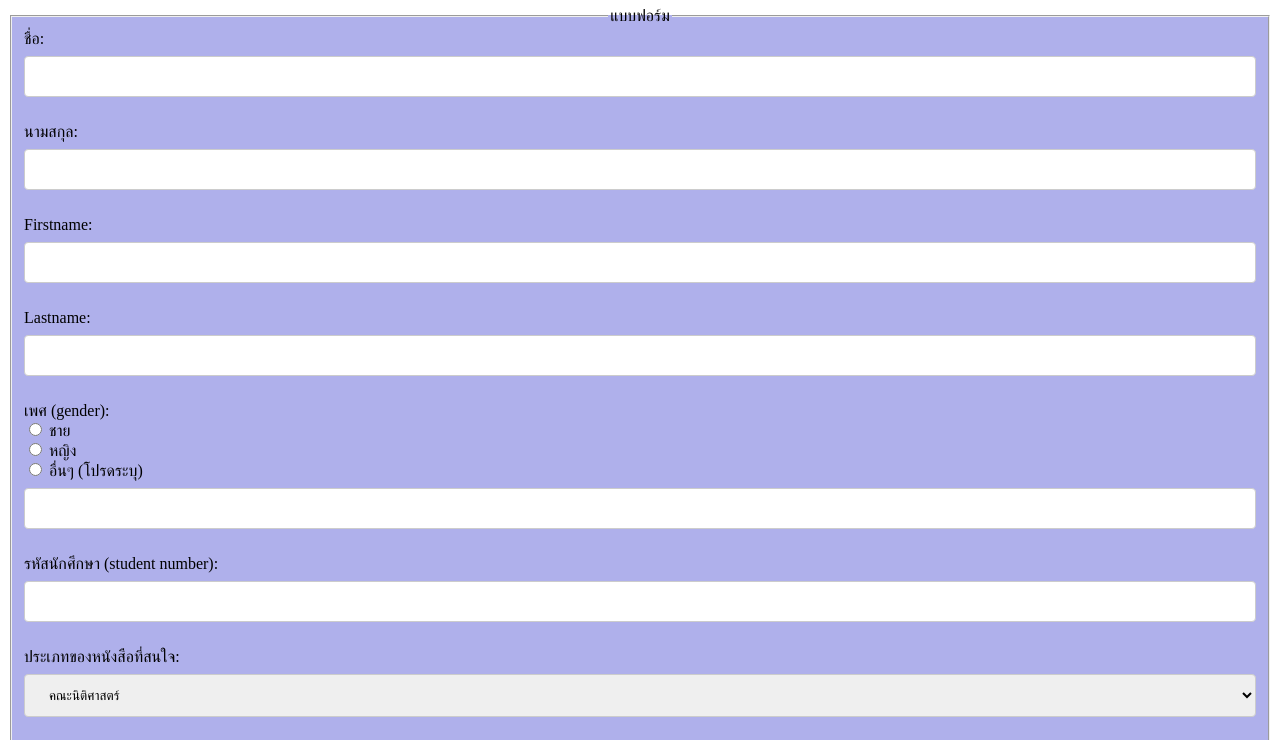
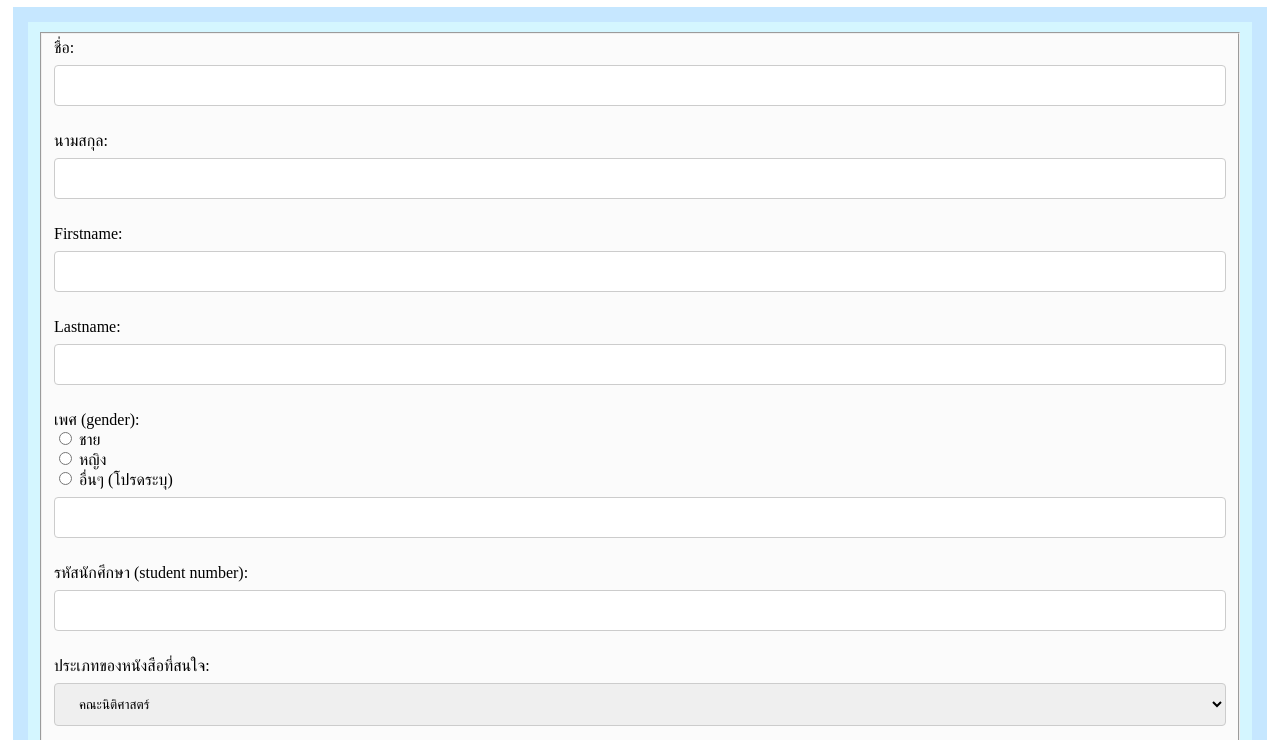
Before and after one commit to wuttikornboontawee/6709650623_LibraryMembershipApplicationForm, a plain HTML site: page index.html in a window 1280 px wide. Shown: the part 73-813 px from the top of the page. Drawn offline with Linux system fonts and the light colour scheme.

Commit message:
edit index.html and style.css

```diff
--- a/index.html
+++ b/index.html
@@ -8,10 +8,9 @@
 </head>
 <body>
     <h1>แบบฟอร์มการสมัครสมาชิกห้องสมุด</h1>
-
+<div>
     <fieldset>
-      <legend>แบบฟอร์ม</legend>
-    <form action="">
+    <form action="action_page.php"">
       <label>ชื่อ:</label><br>
       <input type="text" name="ชื่อ" required ><br><br>
       <label>นามสกุล:</label><br>
@@ -77,7 +76,7 @@
   <label> ไม่ต้องการ (no)</label><br><br>
   <label for="color">สีบัตรสมาชิก:</label>
   <input type="color" id="color" name="color"> <br><br>
-
+</div>
 
 
 
--- a/style.css
+++ b/style.css
@@ -2,12 +2,16 @@ h1{
   text-align: center;
 }
 
-legend{
-  text-align: center;
+div {
+  background-color: #D4F6FF;
+  width: auto;
+  border: 15px solid #C6E7FF;
+  padding: 10px;
+  margin: 5px;
 }
 
 fieldset{
-  background-color: rgb(175, 176, 235)
+  background-color: #FBFBFB;
 }
 
 
```
